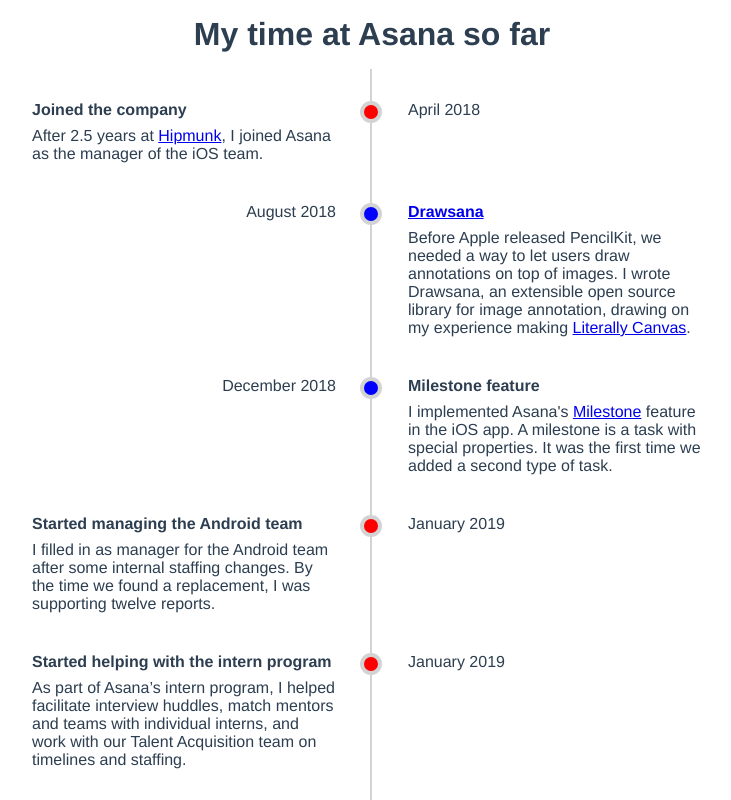
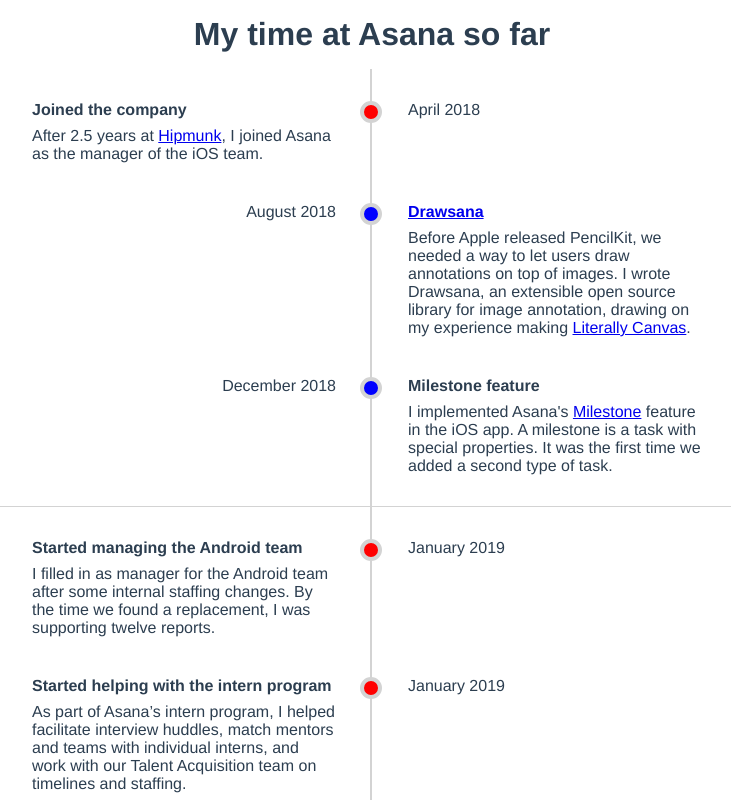
Before and after one commit to irskep/irskep.github.com, a Vue app in the folder timeline/: page / in a window 1280 px wide. Shown: the top 800 px of the page, without its empty margins (268-999 px from the left). Built offline with nearby package versions, Linux system fonts and the light colour scheme.

Commit message:
Year dividers

```diff
--- a/timeline/src/App.vue
+++ b/timeline/src/App.vue
@@ -48,6 +48,7 @@
           It was the first time we added a second type of task.`,
           "m-right",
         ],
+        [null, "2018", null, "m-yeardivider"],
 
         // 2019
         [
@@ -101,6 +102,7 @@
           I took this on because it didn’t have a clear owner, and worked hard on it for
           the next couple years, but ultimately it didn’t result in a good ROI.`,
         ],
+        [null, "2019", null, "m-yeardivider"],
 
         // 2020
         [
@@ -148,6 +150,7 @@
           Asana’s goal-tracking system.`,
           "m-right",
         ],
+        [null, "2020", null, "m-yeardivider"],
 
         // 2021
         [
@@ -216,6 +219,7 @@
           the open source program, and gave the responsibility to someone with
           more energy for it.`,
         ],
+        [null, "2021", null, "m-yeardivider"],
 
         // 2022
         [
--- a/timeline/src/components/TimelineItem.vue
+++ b/timeline/src/components/TimelineItem.vue
@@ -27,6 +27,18 @@
 <style>
 .TimelineItem {
   position: relative;
+}
+
+.TimelineItem.m-yeardivider {
+  width: 100%;
+  height: 1.5rem;
+  border-bottom: 1px solid lightgray;
+}
+
+.TimelineItem.m-yeardivider > .TimelineItem_Dot,
+.TimelineItem.m-yeardivider > .TimelineItem_ContentWrapper,
+.TimelineItem.m-yeardivider > .TimelineItem_Date {
+  display: none;
 }
 
 .TimelineItem_Line {
```
